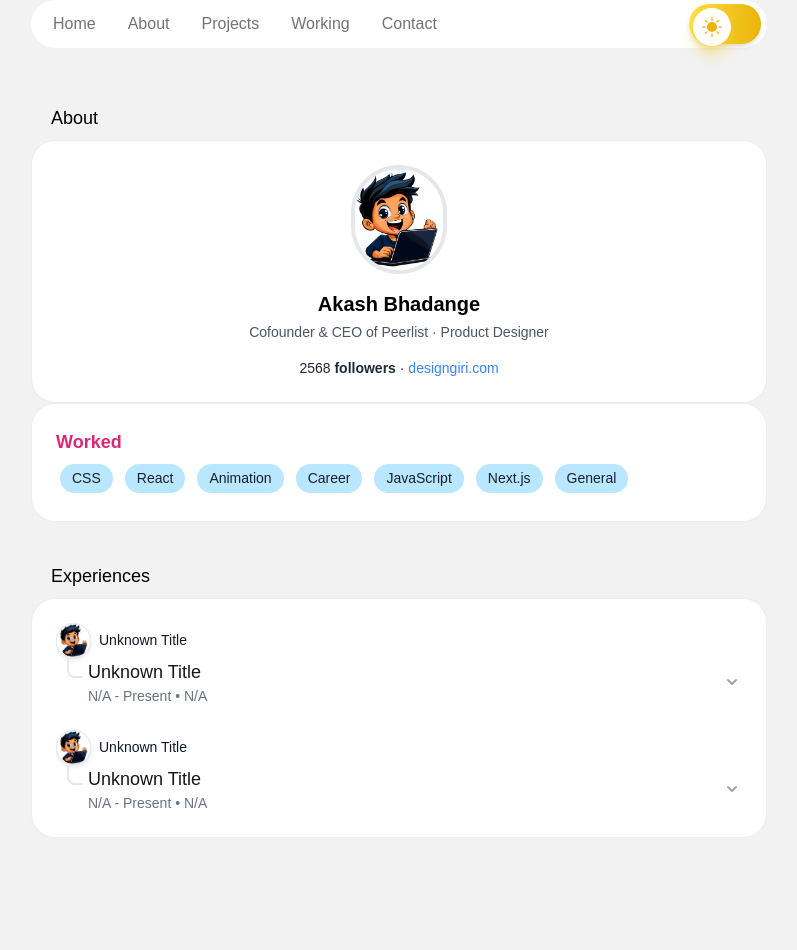
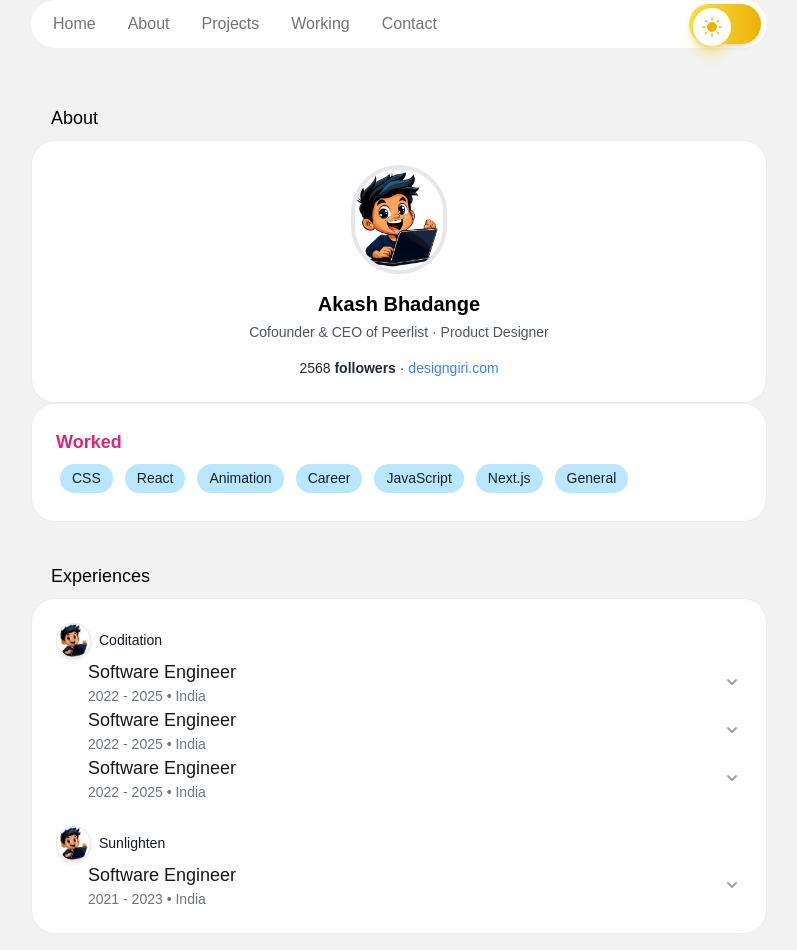
Before and after one commit to knightmate/myhome, a Next.js app: page /about in a window 1280 px wide. Shown: the whole page, without its empty margins (241-1038 px from the left). Before the commit the page ends 854 px from the top, so only its background shows below. Built offline with nearby package versions, Linux system fonts and the light colour scheme.

Commit message:
fixed the mulitple roles

```diff
--- a/src/components/ExperienceCard/Experiences.tsx
+++ b/src/components/ExperienceCard/Experiences.tsx
@@ -6,77 +6,34 @@ import Card from "../card";
 import Button from "../button";
 import { useRouter } from "next/navigation";
 import experiencesDataJson from '../../data/experienceData.json';
+import CompanyTitle from "./company-header";
 
 interface ExperiencesProps {
   loadMore?: boolean;
 }
 
-const experiencesData = [
-  {
-    company: "athenahealth",
-    title: "Lead Product Designer",
-    joinDate: "Aug 2018",
-    endDate: "Dec 2021",
-    location: "Pune, India",
-    working: [
-      "Working on an EHR Mobile app called athenaOne.",
-      "Partner with stakeholders and users to discover, define, and address unmet user and business needs.",
-      "Communicate design strategies and reasoning to leadership.",
-      "Create wireframes, prototypes, and high-fidelity comps to communicate design ideas and illustrate user interaction.",
-      "Collaborate with development leads to create buildable solutions within technological and budgetary constraints.",
-      "Facilitate user interviews and remote user testing.",
-      "Design production-ready deliverables.",
-    ],
-    skills: [
-      "Figma",
-      "Product Design",
-      "Product Management",
-      "Design Research",
-      "Design Systems",
-      "AfterEffects",
-    ],
-  },
-  {
-    company: "Tech Innovations",
-    title: "UX Designer",
-    joinDate: "Jan 2015",
-    endDate: "Jul 2018",
-    location: "Bangalore, India",
-    working: [
-      "Developed user flows and wireframes for web applications.",
-      "Collaborated with engineers and product managers to create intuitive interfaces.",
-      "Designed and maintained design systems.",
-      "Conducted usability testing and applied findings to improve user experience.",
-    ],
-    skills: [
-      "Sketch",
-      "Adobe XD",
-      "User Research",
-      "Wireframing",
-      "Usability Testing",
-    ],
-  },
-];
-
 const Experiences: React.FC<ExperiencesProps> = ({ loadMore = true }) => {
   const [expandedIndex, setExpandedIndex] = useState<number | null>(null);
-  const experiences = loadMore ? experiencesData.slice(0, 1) : experiencesData;
+  const experiences = formatExperienceData(experiencesDataJson);
   const router = useRouter();
-  const jsonData=formatExperienceData(experiencesDataJson);
 
-  console.log("experienceData",jsonData);
-
+  console.log("Formatted Experience Data:", experiences);
 
   return (
     <Card>
       <div className="space-y-6 w-full overflow-hidden">
-        {jsonData.map((experience, index) => (
-          <ExperienceCard
-            key={index}
-            {...experience}
-            isExpanded={expandedIndex === index}
-            onExpand={() => setExpandedIndex(expandedIndex === index ? null : index)}
-          />
+        {experiences.map((experience, companyIndex) => (
+          <div key={companyIndex}>
+             <CompanyTitle title={experience.company}/>
+            {experience.roles.map((role, roleIndex) => (
+              <ExperienceCard
+                key={roleIndex}
+                {...role}
+                isExpanded={expandedIndex === roleIndex}
+                onExpand={() => setExpandedIndex(expandedIndex === roleIndex ? null : roleIndex)}
+              />
+            ))}
+          </div>
         ))}
       </div>
       {loadMore && (
@@ -89,19 +46,17 @@ const Experiences: React.FC<ExperiencesProps> = ({ loadMore = true }) => {
 export default Experiences;
 
 
+
 function formatExperienceData(experienceJson) {
-  return experienceJson.experiences.map((experience)=>{
-    return(
-      {
-        company: experience.company || "Unknown Company",
-        title: experience.title || "Unknown Title",
-        joinDate: experience.joinDate || "N/A",
-        endDate: experience.endDate || "Present",
-        location: experience.location || "N/A",
-        working: experience.working || [],
-        skills: experience.skills || []
-    }
-    )
-  })
-
+  return experienceJson.experiences.map((experience) => ({
+    company: experience.company || "Unknown Company",
+    roles: experience.roles.map((role) => ({
+      title: role.title || "Unknown Title",
+      joinDate: role.joinDate || "N/A",
+      endDate: role.endDate || "Present",
+      location: role.location || "N/A",
+      working: role.working || [],
+      skills: role.skills || [],
+    })),
+  }));
 }
--- a/src/components/ExperienceCard/index.tsx
+++ b/src/components/ExperienceCard/index.tsx
@@ -1,6 +1,6 @@
 "use client";
 
-import React, { useRef, useState } from "react";
+import React, { useRef } from "react";
 import { HiChevronDown } from "react-icons/hi";
 import SkillTag from "../TagChip";
 import CompanyTitle from "./company-header";
@@ -12,7 +12,8 @@ interface ExpandableProps {
   joinDate: string;
   endDate: string;
   location: string;
-  onExpand:(expand:boolean)=>void;
+  isExpanded: boolean;
+  onExpand: () => void;
 }
 
 const Expandable: React.FC<ExpandableProps> = ({
@@ -25,18 +26,12 @@ const Expandable: React.FC<ExpandableProps> = ({
   isExpanded,
   onExpand
 }) => {
-   const contentRef = useRef<HTMLDivElement>(null);
-console.log("working",working);
+  const contentRef = useRef<HTMLDivElement>(null);
 
   return (
     <div className="w-full">
-      <CompanyTitle title={title} />
-
-      <div className="w-full  relative pl-8">
-        <div class="absolute border-[#ea3569]  w-0.5 bg-gray-200 h-[10px] left-[11px]"></div>
+      <div className="w-full relative pl-8">
         <div className="relative">
-          <div class="w-4 border-[#ea3569]  h-[20px]  border-l-2 border-b-2 rounded-bl-lg absolute -left-[21px] border-gray-200"></div>
-
           <div className="flex flex-row w-full items-center">
             <div>
               <h3 className="text-lg font-medium">{title}</h3>
@@ -45,7 +40,7 @@ console.log("working",working);
               </p>
             </div>
             <div
-              onClick={() => onExpand(!isExpanded)}
+              onClick={onExpand}
               className="ml-auto cursor-pointer text-gray-400 hover:text-black transition-colors duration-300"
             >
               <HiChevronDown
--- a/src/data/experienceData.json
+++ b/src/data/experienceData.json
@@ -4,7 +4,7 @@
       "company": "Coditation",
       "roles": [
         {
-          "title": "Lead Engineer & Architect",
+          "title": "Software Engineer",
           "joinDate": "2022",
           "endDate": "2025",
           "location": "India",
@@ -31,7 +31,7 @@
           ]
         },
         {
-          "title": "Lead Engineer & Architect",
+          "title": "Software Engineer",
           "joinDate": "2022",
           "endDate": "2025",
           "location": "India",
@@ -61,7 +61,7 @@
           ]
         },
         {
-          "title": "Full-Stack Developer",
+          "title": "Software Engineer",
           "joinDate": "2022",
           "endDate": "2025",
           "location": "India",
@@ -89,7 +89,7 @@
       "company": "Sunlighten",
       "roles": [
         {
-          "title": "IoT & React Native Engineer",
+          "title": "Software Engineer",
           "joinDate": "2021",
           "endDate": "2023",
           "location": "India",
```
